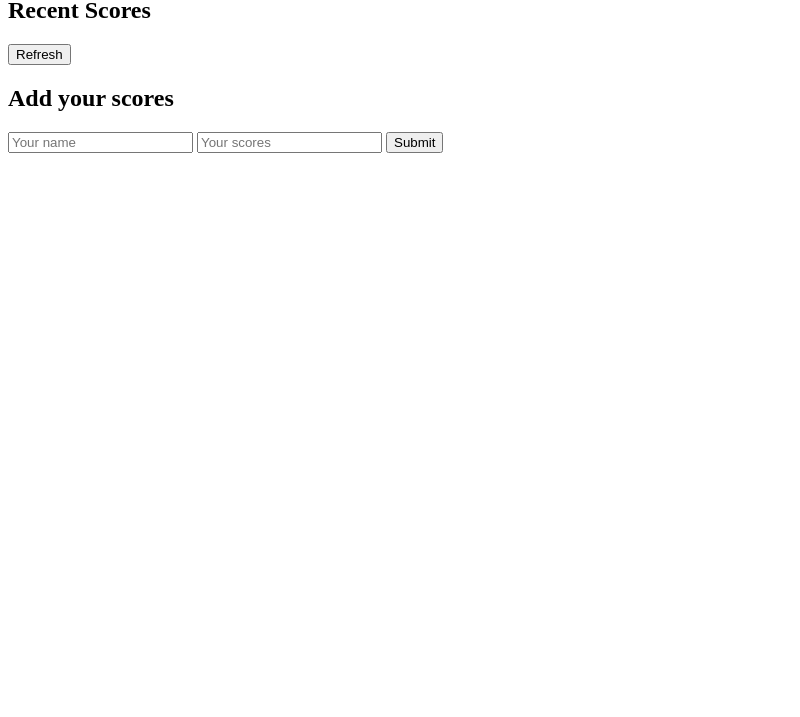
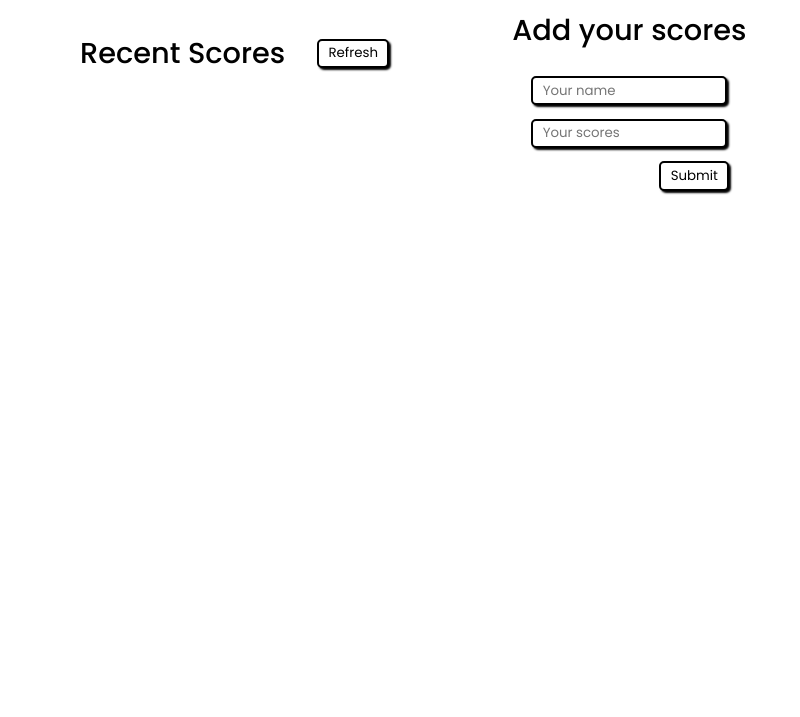
Before and after one commit to noelfoka/Leaderboard, a website: page src/index.html in a window 1280 px wide. Shown: the part 83-800 px from the top of the page, without its empty margins (0-800 px from the left). Drawn offline with Linux system fonts and the light colour scheme.

Commit message:
implement the style in style.css file

```diff
--- a/src/style.css
+++ b/src/style.css
@@ -1,3 +1,72 @@
-.h1 {
-  background-color: brown;
+@import url('https://fonts.googleapis.com/css2?family=Lato:wght@100;300;400;700;900&family=Poppins:ital,wght@0,200;0,300;0,400;0,500;0,600;0,700;1,500&display=swap');
+
+body {
+  background-color: white;
+  margin: 0;
+  font-family: 'Poppins', sans-serif;
 }
+
+.main {
+  display: flex;
+  flex-direction: row;
+  justify-content: flex-start;
+  gap: 5rem;
+}
+
+h1 {
+  margin-left: 0.5em;
+}
+
+.scores {
+  display: flex;
+  flex-direction: column;
+  margin-left: 5em;
+}
+
+.title {
+  display: flex;
+  flex-direction: row;
+  justify-content: center;
+  align-items: center;
+  gap: 2em;
+}
+
+.title button,
+.form button {
+  border: 2px solid black;
+  background-color: white;
+  box-shadow: 2px 2px 2px black;
+  padding: 0.2em 0.7em;
+  font-family: 'Poppins', sans-serif;
+  border-radius: 5px;
+}
+
+.title h2,
+.form h2 {
+  font-weight: 500;
+  font-size: 1.8em;
+}
+
+.form {
+  display: flex;
+  flex-direction: column;
+  justify-content: center;
+  align-items: center;
+  width: 20em;
+  height: 10em;
+}
+
+input[type=text] {
+  width: 13em;
+  border: 2px solid black;
+  padding: 0.2em 0.7em;
+  margin-bottom: 1em;
+  box-shadow: 2px 2px 2px black;
+  border-radius: 5px;
+  font-family: 'Poppins', sans-serif;
+}
+
+.form button {
+  align-self: flex-end;
+  margin-right: 4.5em;
+}
```
Also changed, not shown: dist/index.html.
